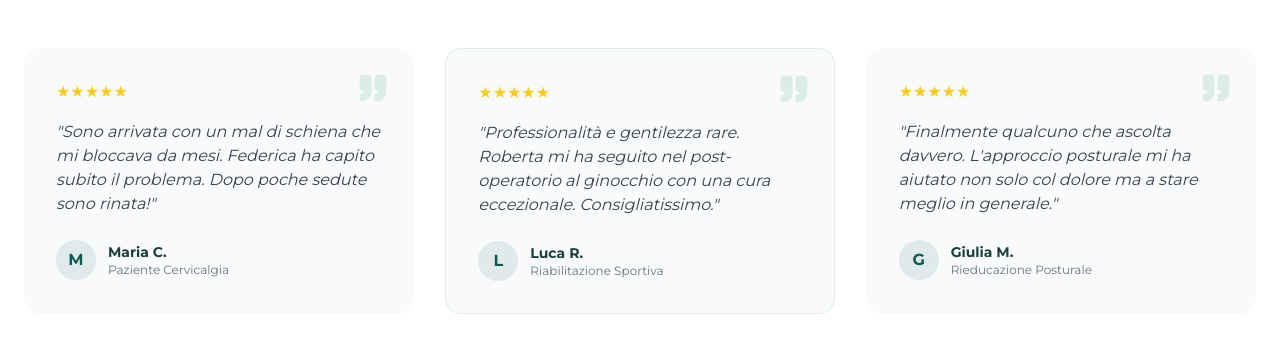
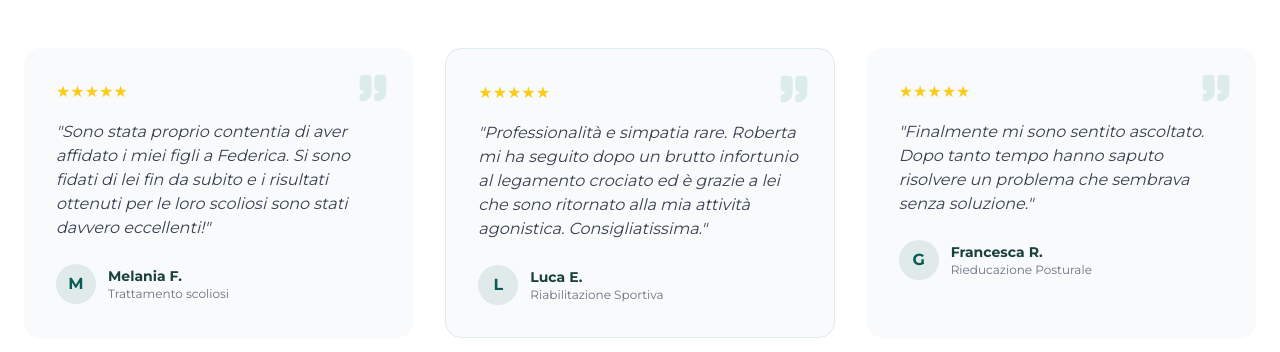
Before and after one commit to carloruss95/fisiopathlp, a plain HTML site: page index.html in a window 1280 px wide. Shown: the part 2660-3012 px from the top of the page. Drawn offline with nearby package versions, Linux system fonts and the light colour scheme.

Commit message:
Update index.html

```diff
--- a/index.html
+++ b/index.html
@@ -320,12 +320,12 @@
                 <div class="bg-gray-50 p-8 rounded-2xl relative">
                     <i data-lucide="quote" class="absolute top-6 right-6 w-8 h-8 text-tealLight fill-current"></i>
                     <div class="flex text-yellow-400 mb-4">★★★★★</div>
-                    <p class="text-gray-700 italic mb-6">"Sono arrivata con un mal di schiena che mi bloccava da mesi. Federica ha capito subito il problema. Dopo poche sedute sono rinata!"</p>
+                    <p class="text-gray-700 italic mb-6">"Sono stata proprio contentia di aver affidato i miei figli a Federica. Si sono fidati di lei fin da subito e i risultati ottenuti per le loro scoliosi sono stati davvero eccellenti!"</p>
                     <div class="flex items-center gap-3">
                         <div class="w-10 h-10 bg-tealDark/10 rounded-full flex items-center justify-center text-tealDark font-bold">M</div>
                         <div>
-                            <p class="font-bold text-sm text-textDark">Maria C.</p>
-                            <p class="text-xs text-gray-500">Paziente Cervicalgia</p>
+                            <p class="font-bold text-sm text-textDark">Melania F.</p>
+                            <p class="text-xs text-gray-500">Trattamento scoliosi</p>
                         </div>
                     </div>
                 </div>
@@ -334,11 +334,11 @@
                 <div class="bg-gray-50 p-8 rounded-2xl relative border border-tealLight">
                     <i data-lucide="quote" class="absolute top-6 right-6 w-8 h-8 text-tealLight fill-current"></i>
                     <div class="flex text-yellow-400 mb-4">★★★★★</div>
-                    <p class="text-gray-700 italic mb-6">"Professionalità e gentilezza rare. Roberta mi ha seguito nel post-operatorio al ginocchio con una cura eccezionale. Consigliatissimo."</p>
+                    <p class="text-gray-700 italic mb-6">"Professionalità e simpatia rare. Roberta mi ha seguito dopo un brutto infortunio al legamento crociato ed è grazie a lei che sono ritornato alla mia attività agonistica. Consigliatissima."</p>
                     <div class="flex items-center gap-3">
                         <div class="w-10 h-10 bg-tealDark/10 rounded-full flex items-center justify-center text-tealDark font-bold">L</div>
                         <div>
-                            <p class="font-bold text-sm text-textDark">Luca R.</p>
+                            <p class="font-bold text-sm text-textDark">Luca E.</p>
                             <p class="text-xs text-gray-500">Riabilitazione Sportiva</p>
                         </div>
                     </div>
@@ -348,11 +348,11 @@
                 <div class="bg-gray-50 p-8 rounded-2xl relative">
                     <i data-lucide="quote" class="absolute top-6 right-6 w-8 h-8 text-tealLight fill-current"></i>
                     <div class="flex text-yellow-400 mb-4">★★★★★</div>
-                    <p class="text-gray-700 italic mb-6">"Finalmente qualcuno che ascolta davvero. L'approccio posturale mi ha aiutato non solo col dolore ma a stare meglio in generale."</p>
+                    <p class="text-gray-700 italic mb-6">"Finalmente mi sono sentito ascoltato. Dopo tanto tempo hanno saputo risolvere un problema che sembrava senza soluzione."</p>
                     <div class="flex items-center gap-3">
                         <div class="w-10 h-10 bg-tealDark/10 rounded-full flex items-center justify-center text-tealDark font-bold">G</div>
                         <div>
-                            <p class="font-bold text-sm text-textDark">Giulia M.</p>
+                            <p class="font-bold text-sm text-textDark">Francesca R.</p>
                             <p class="text-xs text-gray-500">Rieducazione Posturale</p>
                         </div>
                     </div>
```
